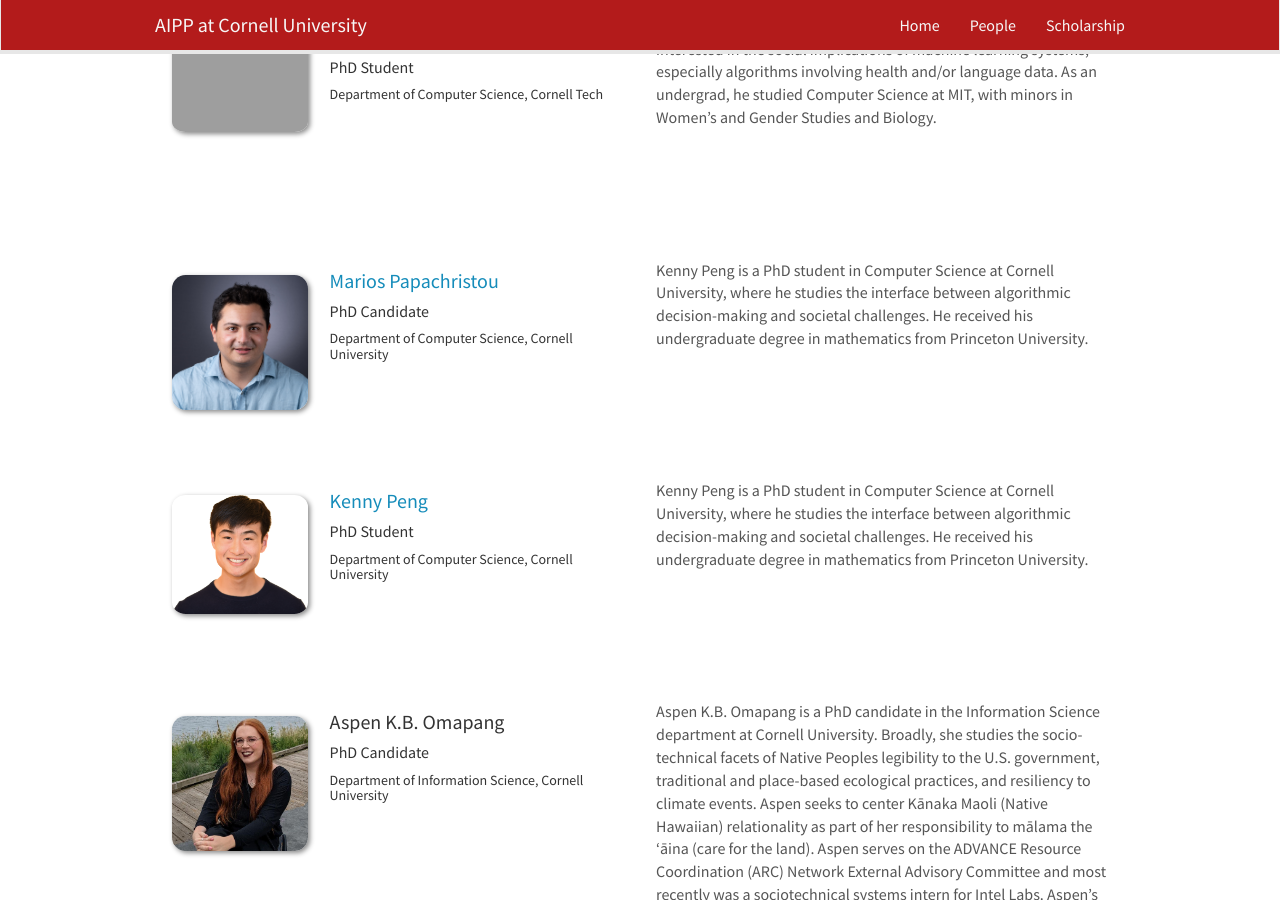
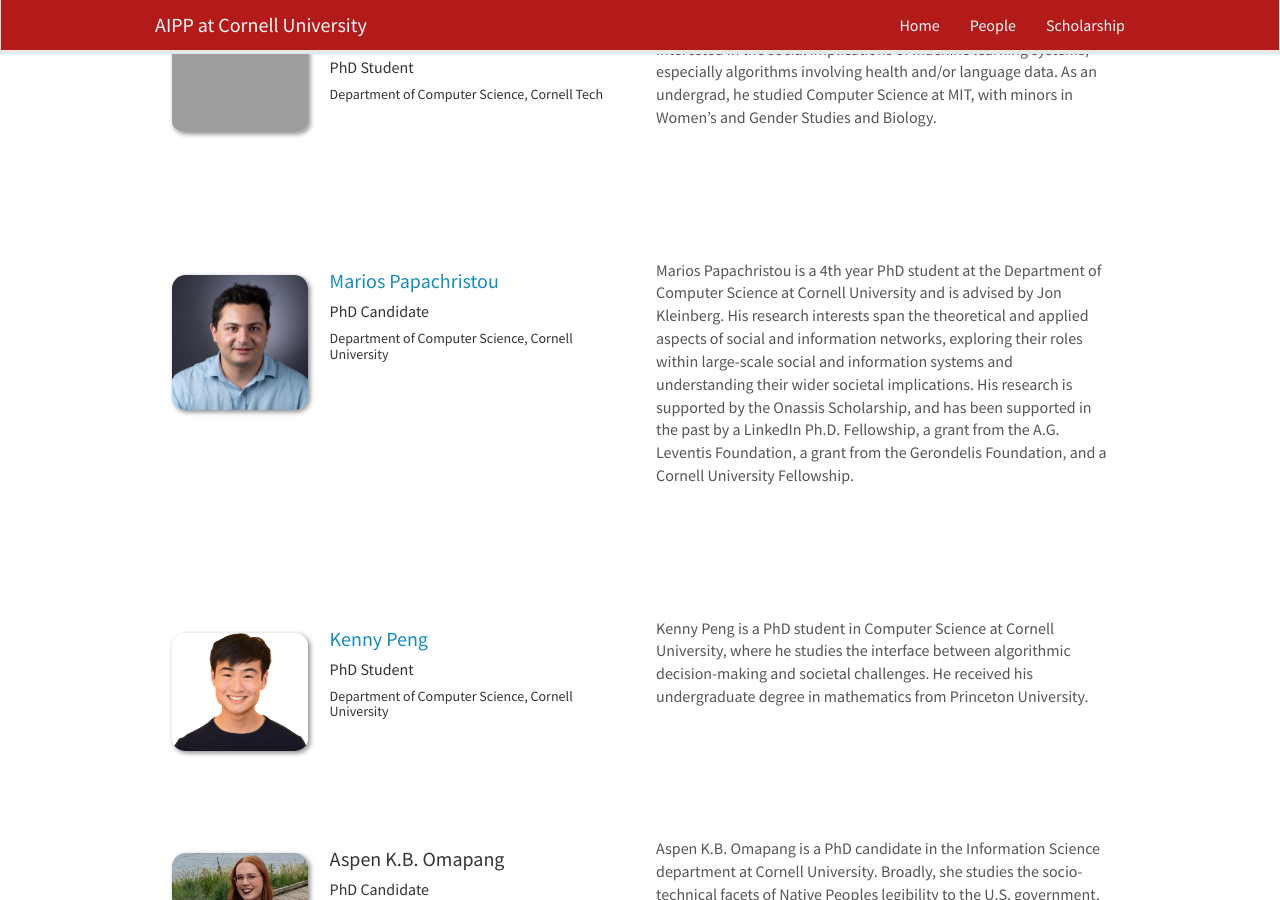
Before and after one commit to pasta41/aippwebsite, a Jekyll site: the page built from _pages/people.md, in a window 1280 px wide and 900 px high, scrolled down 9319 px. Built offline with Jekyll 4.4.1, drawn with Linux system fonts in a browser that asks for light colours; nearby versions of some CDN libraries.

Commit message:
Update people.yml

```diff
--- a/_data/people.yml
+++ b/_data/people.yml
@@ -227,7 +227,7 @@
   title: "PhD Candidate"
   info: "Department of Computer Science, Cornell University"
   website: https://papachristoumarios.github.io
-  about: "Kenny Peng is a PhD student in Computer Science at Cornell University, where he studies the interface between algorithmic decision-making and societal challenges. He received his undergraduate degree in mathematics from Princeton University."
+  about: "Marios Papachristou is a 4th year PhD student at the Department of Computer Science at Cornell University and is advised by Jon Kleinberg. His research interests span the theoretical and applied aspects of social and information networks, exploring their roles within large-scale social and information systems and understanding their wider societal implications. His research is supported by the Onassis Scholarship, and has been supported in the past by a LinkedIn Ph.D. Fellowship, a grant from the A.G. Leventis Foundation, a grant from the Gerondelis Foundation, and a Cornell University Fellowship."
 
 - name: Kenny Peng
   photo: kennypeng.png
```
